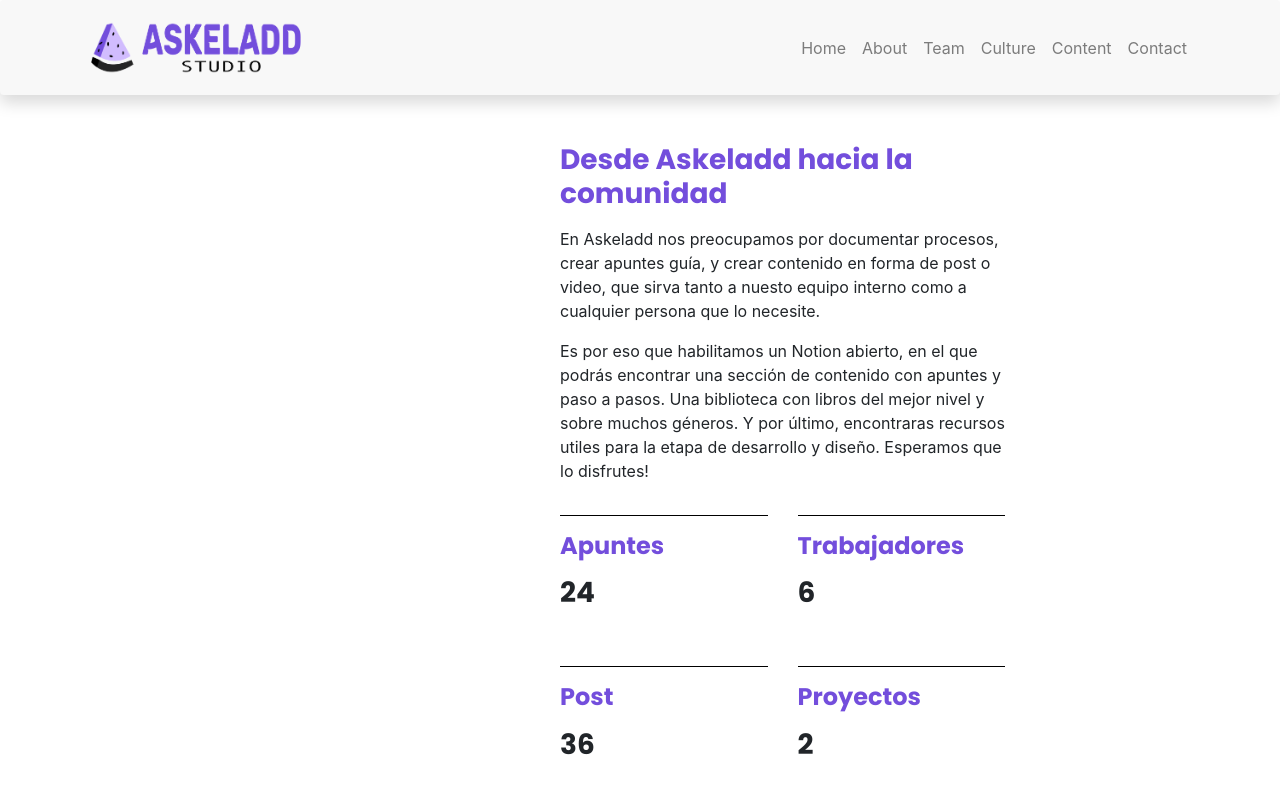
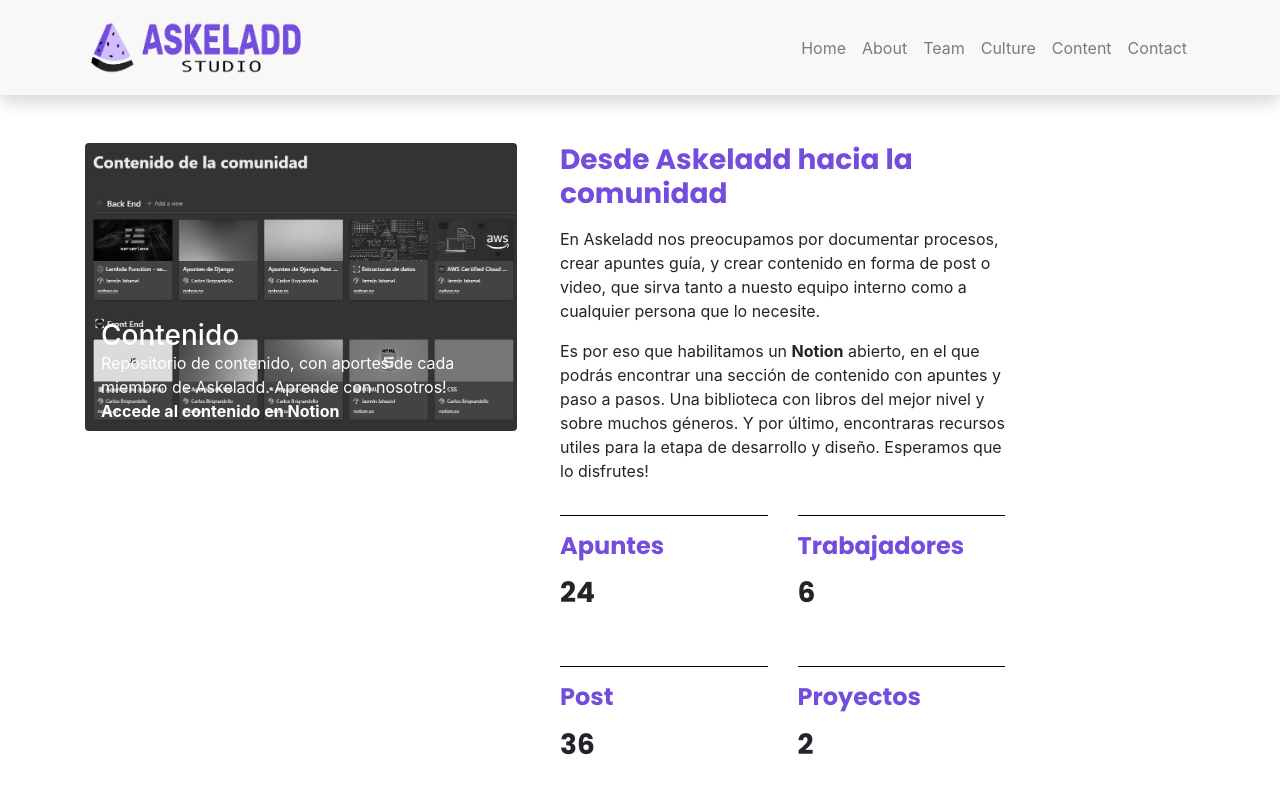
Before and after one commit to vrigna/askeladd-studio, a Vue app: page /#/content in a window 1280 px wide. Shown: the top 794 px of the page. Built offline with nearby package versions, Linux system fonts and the light colour scheme.

Commit message:
Imagen y texto agregados en Content View, falta dejar morado

```diff
--- a/src/views/ContentView.vue
+++ b/src/views/ContentView.vue
@@ -2,12 +2,25 @@
   <div class="container vh-100">
     <div class="row">
       <div class="col-5">
+        <br><br>
+        <div class="contenedor-img">
+          <img
+              :src="require('@/assets/contentimg.jpeg')"
+              :alt="name"
+              class="h-60 w-60 mb-4 rounded img-content"
+          >
+          <h3 class="text-img1">Contenido</h3>
+          <p class="text-img2">Repositorio de contenido, con aportes de cada miembro de Askeladd. Aprende con nosotros!</p>
+
+          <p class="font-weight-bold text-img3">Accede al contenido en Notion</p>
+        </div>
+
       </div>
           <div class="col-5">
             <br><br>
             <h3 class="mb-3 text-primary d-block font-weight-bold" style="font-family: Poppins"> Desde Askeladd hacia la comunidad</h3>
             <p>En Askeladd nos preocupamos por documentar procesos, crear apuntes guía, y crear contenido en forma de post o video, que sirva tanto a nuesto equipo interno como a cualquier persona que lo necesite.</p>
-            <p>Es por eso que habilitamos un Notion abierto, en el que podrás encontrar una sección de contenido con apuntes y  paso a pasos. Una biblioteca con libros del mejor nivel y sobre muchos géneros. Y por último, encontraras recursos utiles para la etapa de desarrollo y diseño. Esperamos que lo disfrutes! </p>
+            <p>Es por eso que habilitamos un <b>Notion</b> abierto, en el que podrás encontrar una sección de contenido con apuntes y  paso a pasos. Una biblioteca con libros del mejor nivel y sobre muchos géneros. Y por último, encontraras recursos utiles para la etapa de desarrollo y diseño. Esperamos que lo disfrutes! </p>
             <div class="row">
                 <div class="col-6">
                   <hr>
@@ -39,9 +52,38 @@ export default {
 }
 </script>
 
-<style>
+<style scooped>
 hr {
   color: black;
   background-color: black;
 }
+.img-content {
+  height: 18rem;
+  filter: grayscale(100%);
+
+}
+
+.contenedor-img{
+  position: relative;
+}
+
+.text-img1{
+    position: absolute;
+    margin:1rem;
+    top: 10rem;
+    color:white;
+
+}
+.text-img2{
+    position: absolute;
+    margin:1rem;
+    top: 12rem;
+    color:white;
+}
+.text-img3{
+    position: absolute;
+    margin:1rem;
+    top: 15rem;
+    color:white;
+}
 </style>
```
Also changed, not shown: src/assets/contentimg.jpeg (added).
